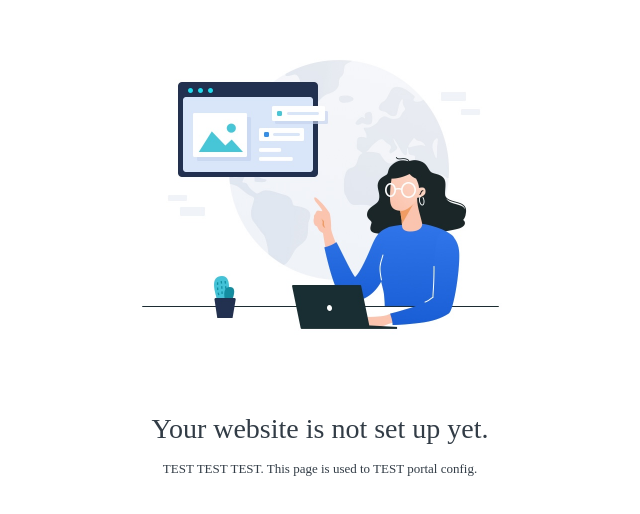
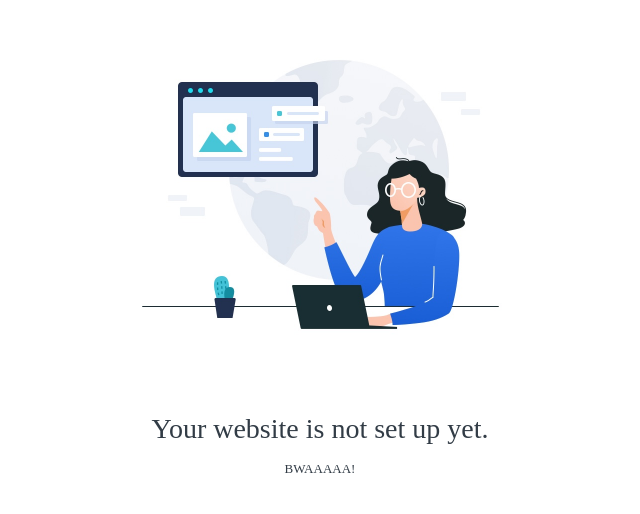
Before and after one commit to yfeng445/Synology, a plain HTML site: page index.html in a window 1280 px wide. Shown: the part 152-666 px from the top of the page, without its empty margins (320-960 px from the left). Drawn offline with Linux system fonts and the light colour scheme.

Commit message:
upd: test

```diff
--- a/index.html
+++ b/index.html
@@ -66,7 +66,7 @@ p#paragraph {
 				<div>
                 <img src="web_images/illus_webstation_enabled.jpg"/>
                 <p id="header">Your website is not set up yet.</p>
-                <p id="paragraph">TEST TEST TEST. This page is used to TEST portal config.</p>
+                <p id="paragraph">BWAAAAA!</p>
 				</div>
 			</div>
         </div>
```
